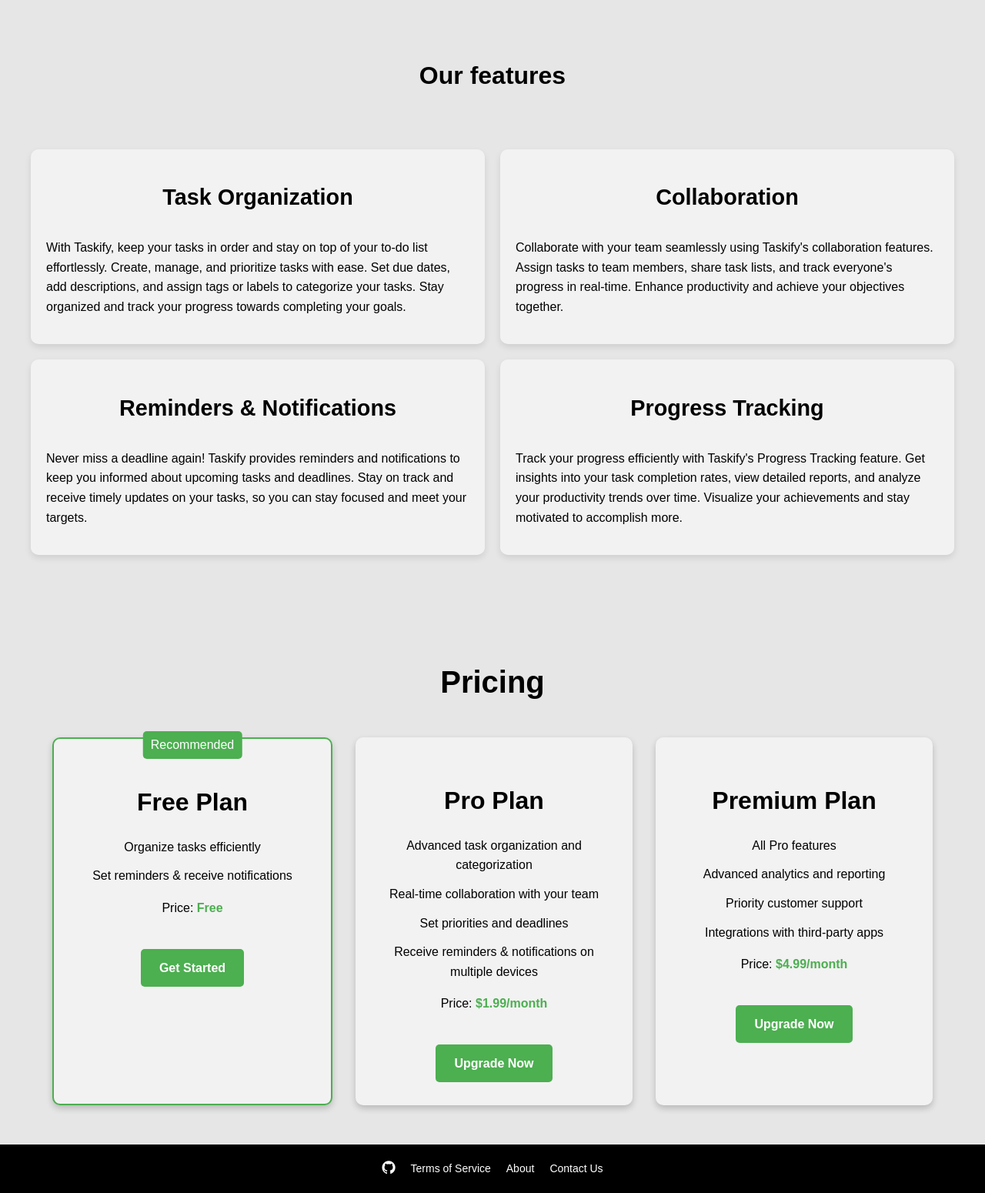
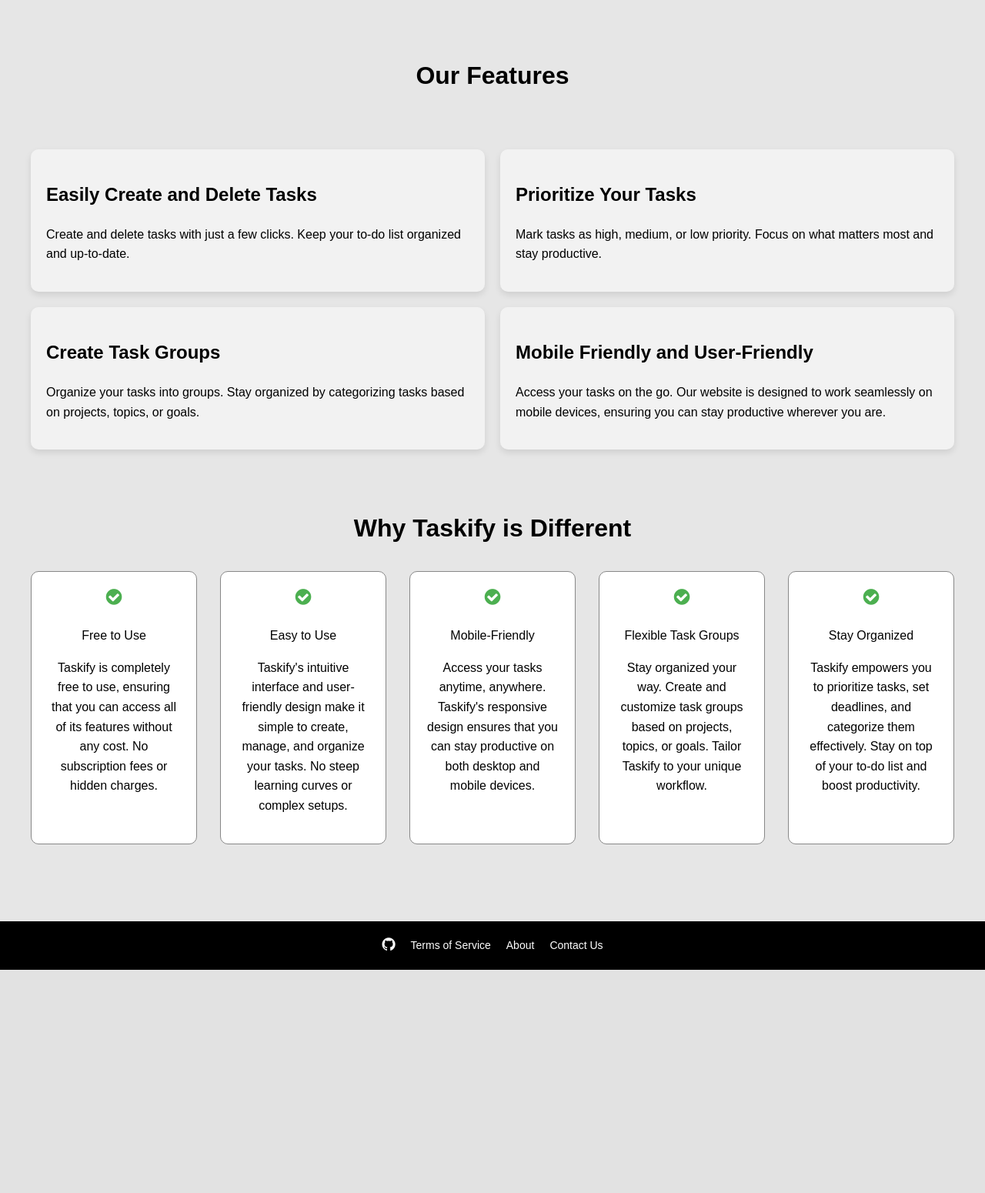
Before and after one commit to ExxonExxon/Taskify, a Flask app: page / in a window 1280 px wide. Shown: the part 481-2031 px from the top of the page at 77% size. After the commit the page ends 1741 px from the top, so only its background shows below. Run offline with Flask 3, Linux system fonts and the light colour scheme.

Commit message:
Add files via upload

```diff
--- a/app.py
+++ b/app.py
@@ -32,10 +32,10 @@
             username TEXT NOT NULL,
             password TEXT NOT NULL,
             email TEXT NOT NULL,
-            accountMade TEXT,
-            plan TEXT NOT NULL
+            accountMade TEXT
         )
     ''')
+
 
     cursor.execute('''
         CREATE TABLE IF NOT EXISTS tasks (
@@ -129,9 +129,8 @@
 
         current_datetime = datetime.datetime.now()  # Get the current date and time
         current_date = current_datetime.date()      # Extract only the date part
-        plan = "Free"
 
-        cursor.execute("INSERT INTO users (username, password, email, accountMade, plan) VALUES (?, ?, ?, ?, ?)", (username, hashed_password, email, current_date, plan))
+        cursor.execute("INSERT INTO users (username, password, email, accountMade) VALUES (?, ?, ?, ?)", (username, hashed_password, email, current_date))
         conn.commit()
         conn.close()
 
@@ -285,8 +284,7 @@
 
         cursor.execute('SELECT username FROM tasks WHERE username = ?', (username,))
         tasks = cursor.fetchone()
-        cursor.execute('SELECT plan FROM users WHERE username = ?', (username,))
-        plan = cursor.fetchone()
+
 
         if existingUsername:
             if existingUsername == username:
@@ -335,10 +333,6 @@
         cursor.execute('SELECT accountMade FROM users WHERE username = ?', (username,))
         date_made = cursor.fetchone()
 
-        cursor.execute('SELECT plan FROM users WHERE username = ?', (username,))
-        plan = cursor.fetchone()
-        plan = str(plan)
-
         if date_made:
             date_string = date_made[0]  # Assuming the date is the first element in the tuple
             modified_string = date_string.replace("'", "")
@@ -347,12 +341,7 @@
         number_of_groups = len(groups)
         number_of_tasks = len(tasks)  # Count the number of tasks
 
-        plan = plan.replace("(", "")
-        plan = plan.replace(")", "")
-        plan = plan.replace("'", "")
-        plan = plan.replace(",", "")
-
-        return render_template('profile.html', username=username, messagePass=messagePass, message=message, tasks=number_of_tasks, number_of_groups=number_of_groups, date_made=modified_string, plan=plan)
+        return render_template('profile.html', username=username, messagePass=messagePass, message=message, tasks=number_of_tasks, number_of_groups=number_of_groups, date_made=modified_string)
     else:
         message = None
         username = session.get('user')
@@ -368,10 +357,6 @@
         cursor.execute('SELECT accountMade FROM users WHERE username = ?', (username,))
         date_made = cursor.fetchone()
 
-        cursor.execute('SELECT plan FROM users WHERE username = ?', (username,))
-        plan = cursor.fetchone()
-        plan = str(plan)
-
         if date_made:
             date_string = date_made[0]  # Assuming the date is the first element in the tuple
             modified_string = date_string.replace("'", "")
@@ -380,12 +365,7 @@
         number_of_groups = len(groups)
         number_of_tasks = len(tasks)  # Count the number of tasks
 
-        plan = plan.replace("(", "")
-        plan = plan.replace(")", "")
-        plan = plan.replace("'", "")
-        plan = plan.replace(",", "")
-
-        return render_template('profile.html', username=username, tasks=number_of_tasks, number_of_groups=number_of_groups, date_made=modified_string, plan=plan)
+        return render_template('profile.html', username=username, tasks=number_of_tasks, number_of_groups=number_of_groups, date_made=modified_string)
 
 
 @app.route('/reset_password/verification', methods=['GET', 'POST'])
--- a/templates/index.html
+++ b/templates/index.html
@@ -336,6 +336,50 @@
       }
     }
 
+    .different-section {
+      padding: 50px 0;
+      text-align: center;
+    }
+
+    .different-section h2 {
+      font-size: 2rem;
+      color: #000000;
+      margin-bottom: 30px;
+    }
+
+    .different-points {
+      display: flex;
+      justify-content: center;
+      gap: 30px;
+      max-width: 1200px;
+      margin: 0 auto;
+    }
+
+    .different-point {
+      flex: 1;
+      padding: 20px;
+      border: 1px solid #888;
+      border-radius: 10px;
+      background-color: #ffffff;
+      transition: transform 0.3s;
+    }
+
+    .different-point i {
+      font-size: 24px;
+      color: #4caf50;
+      margin-bottom: 10px;
+    }
+
+    .different-point p {
+      font-size: 1rem;
+      color: #000000;
+    }
+
+    .different-point:hover {
+      transform: translateY(-10px);
+      box-shadow: 0 4px 8px rgba(0, 0, 0, 0.1);
+    }
+
   </style>
 </head>
 
@@ -355,66 +399,57 @@
   </div>
 
   <div class="features" id="features">
-    <h1>Our features</h1>
+    <h1>Our Features</h1>
     <div class="top-features">
         <div class="feature-card">
-        <h1>Task Organization</h1>
-        <p>With Taskify, keep your tasks in order and stay on top of your to-do list effortlessly. Create, manage, and prioritize tasks with ease. Set due dates, add descriptions, and assign tags or labels to categorize your tasks. Stay organized and track your progress towards completing your goals.</p>
+            <h2>Easily Create and Delete Tasks</h2>
+            <p>Create and delete tasks with just a few clicks. Keep your to-do list organized and up-to-date.</p>
         </div>
         <div class="feature-card">
-        <h1>Collaboration</h1>
-        <p>Collaborate with your team seamlessly using Taskify's collaboration features. Assign tasks to team members, share task lists, and track everyone's progress in real-time. Enhance productivity and achieve your objectives together.</p>
+            <h2>Prioritize Your Tasks</h2>
+            <p>Mark tasks as high, medium, or low priority. Focus on what matters most and stay productive.</p>
         </div>
         <div class="feature-card">
-        <h1>Reminders & Notifications</h1>
-        <p>Never miss a deadline again! Taskify provides reminders and notifications to keep you informed about upcoming tasks and deadlines. Stay on track and receive timely updates on your tasks, so you can stay focused and meet your targets.</p>
+            <h2>Create Task Groups</h2>
+            <p>Organize your tasks into groups. Stay organized by categorizing tasks based on projects, topics, or goals.</p>
         </div>
         <div class="feature-card">
-        <h1>Progress Tracking</h1>
-        <p>Track your progress efficiently with Taskify's Progress Tracking feature. Get insights into your task completion rates, view detailed reports, and analyze your productivity trends over time. Visualize your achievements and stay motivated to accomplish more.</p>
+            <h2>Mobile Friendly and User-Friendly</h2>
+            <p>Access your tasks on the go. Our website is designed to work seamlessly on mobile devices, ensuring you can stay productive wherever you are.</p>
         </div>
     </div>
+    <section class="different-section">
+      <h2>Why Taskify is Different</h2>
+      <div class="different-points">
+        <div class="different-point">
+          <i class="fa fa-check-circle"></i>
+          <p>Free to Use</p>
+          <p>Taskify is completely free to use, ensuring that you can access all of its features without any cost. No subscription fees or hidden charges.</p>
         </div>
-
-  <section class="pricing" id="pricing">
-    <h1>Pricing</h1>
-    <div class="pricing-plans">
-      <div class="plan recommended">
-        <div class="recommended-label">Recommended</div>
-        <h2>Free Plan</h2>
-        <ul>
-          <li>Organize tasks efficiently</li>
-          <li>Set reminders &amp; receive notifications</li>
-        </ul>
-        <p class="price">Price: <span class="highlight">Free</span></p>
-        <a href="#" class="cta-btn">Get Started</a>
+        <div class="different-point">
+          <i class="fa fa-check-circle"></i>
+          <p>Easy to Use</p>
+          <p>Taskify's intuitive interface and user-friendly design make it simple to create, manage, and organize your tasks. No steep learning curves or complex setups.</p>
         </div>
-
-      <div class="plan">
-        <h2>Pro Plan</h2>
-        <ul>
-          <li>Advanced task organization and categorization</li>
-          <li>Real-time collaboration with your team</li>
-          <li>Set priorities and deadlines</li>
-          <li>Receive reminders &amp; notifications on multiple devices</li>
-        </ul>
-        <p class="price">Price: <span class="highlight">$1.99/month</span></p>
-        <a href="/pricing-pro" class="cta-btn">Upgrade Now</a>
+        <div class="different-point">
+          <i class="fa fa-check-circle"></i>
+          <p>Mobile-Friendly</p>
+          <p>Access your tasks anytime, anywhere. Taskify's responsive design ensures that you can stay productive on both desktop and mobile devices.</p>
         </div>
-
-      <div class="plan">
-        <h2>Premium Plan</h2>
-        <ul>
-          <li>All Pro features</li>
-          <li>Advanced analytics and reporting</li>
-          <li>Priority customer support</li>
-          <li>Integrations with third-party apps</li>
-        </ul>
-        <p class="price">Price: <span class="highlight">$4.99/month</span></p>
-        <a href="#" class="cta-btn">Upgrade Now</a>
+        <div class="different-point">
+          <i class="fa fa-check-circle"></i>
+          <p>Flexible Task Groups</p>
+          <p>Stay organized your way. Create and customize task groups based on projects, topics, or goals. Tailor Taskify to your unique workflow.</p>
+        </div>
+        <div class="different-point">
+          <i class="fa fa-check-circle"></i>
+          <p>Stay Organized</p>
+          <p>Taskify empowers you to prioritize tasks, set deadlines, and categorize them effectively. Stay on top of your to-do list and boost productivity.</p>
         </div>
       </div>
     </section>
+  </div>
+
 
   <footer>
     <div class="footer-content">
```
Also changed, not shown: templates/aboutus.html (added, +245 -0 lines), templates/profile.html (+0 -67 lines), database.db. Lines whose indentation alone changed are shown as unchanged.
